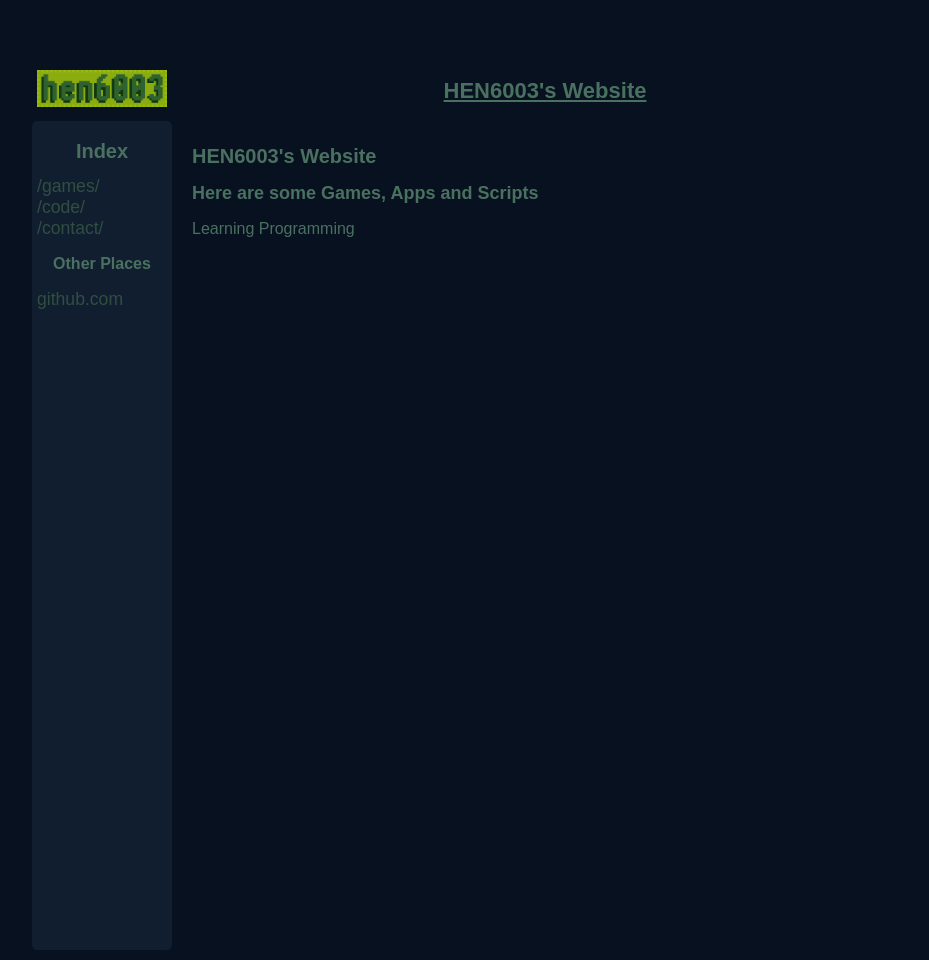
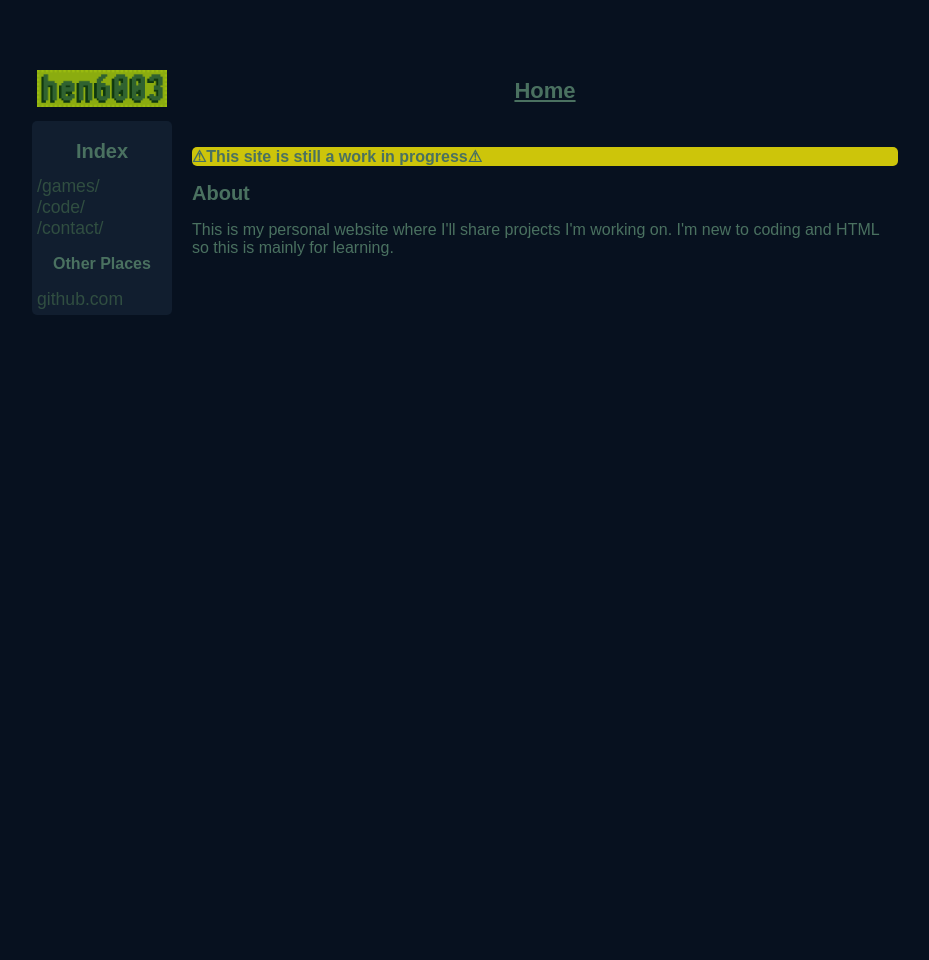
Before and after one commit to hen6003/hen6003.github.io, a Jekyll site: the page built from index.html, in a window 1280 px wide. Shown: the whole page, without its empty margins (170-1099 px from the left). Built offline with Jekyll 4.4.1, drawn with Linux system fonts in a browser that asks for light colours.

Commit message:
content chages

```diff
--- a/_layouts/default.html
+++ b/_layouts/default.html
@@ -2,7 +2,7 @@
 
 <html>
   <head>
-	<title>{{ page.title }}</title>
+	<title>hen6003 - {{ page.title }}</title>
 	<!-- link to main stylesheet -->
 	<link rel="stylesheet" type="text/css" href="../css/main.css">
   </head>
--- a/code/index.html
+++ b/code/index.html
@@ -1,9 +1,9 @@
 ---
 layout: default
-title: Apps
+title: Code
 ---
 <div class="blurb">
-  <h1>All the software i've made</h1>
+  <h1>My Projects</h1>
   <h2>Minecraft Mods</h2>
 
   <a></a>
@@ -13,7 +13,7 @@ title: Apps
   <li><a href="https://github.com/hen6003/MovementInfo/tree/1.2.8">1.15 release</a></li>
 
   <a></a>
-  <h2>Python Apps</h2>
+  <h2>GUI programs</h2>
   <p>Colour Hex Grabber</p>
   <li><a href="https://github.com/hen6003/grabc" target="_window">Linux</a></li>
   <p>Calculator App GUI</p>
--- a/contact/index.html
+++ b/contact/index.html
@@ -1,6 +1,6 @@
 ---
 layout: default
-title: Contact
+title: Contact me
 ---
 <div class="blurb">
   <h1>Where to find me</h1>
--- a/css/main.css
+++ b/css/main.css
@@ -12,7 +12,6 @@ body {
 }
 table {
     width: 100%;
-    height: 100%;
 }
 nav ul, footer ul {
     font-family:'Iosevka',sans-serif;
--- a/index.html
+++ b/index.html
@@ -1,10 +1,9 @@
 ---
 layout: default
-title: HEN6003's Website
+title: Home
 ---
 <div class="blurb">
-  <h1>HEN6003's Website</h1>
-  <h2>Here are some Games, Apps and Scripts</h2>
-
-  <p>Learning Programming</p>
+  <h3 style="background-color: #CDC50A; border-radius: 5px;">⚠This site is still a work in progress⚠</h3>
+  <h1>About</h1>
+  <p>This is my personal website where I'll share projects I'm working on. I'm new to coding and HTML so this is mainly for learning.</p>
 </div><!-- /.blurb -->
```
